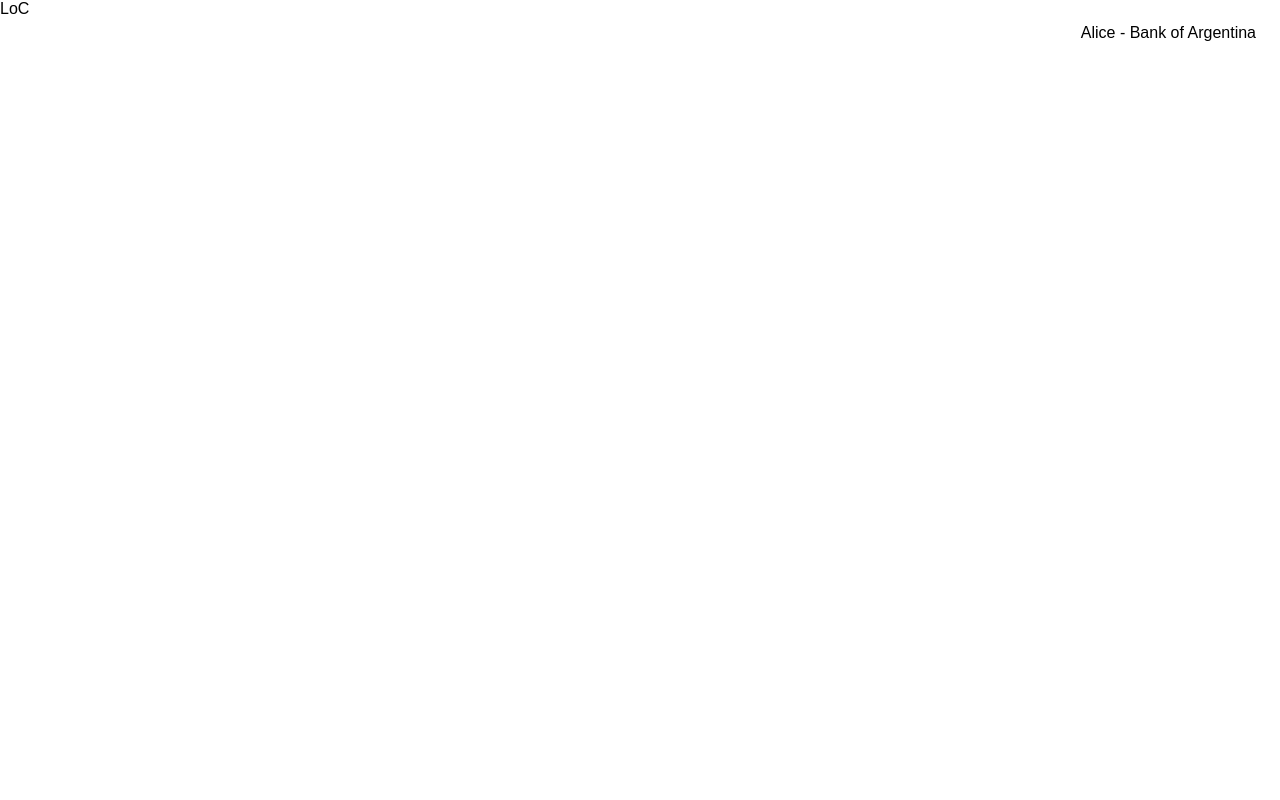
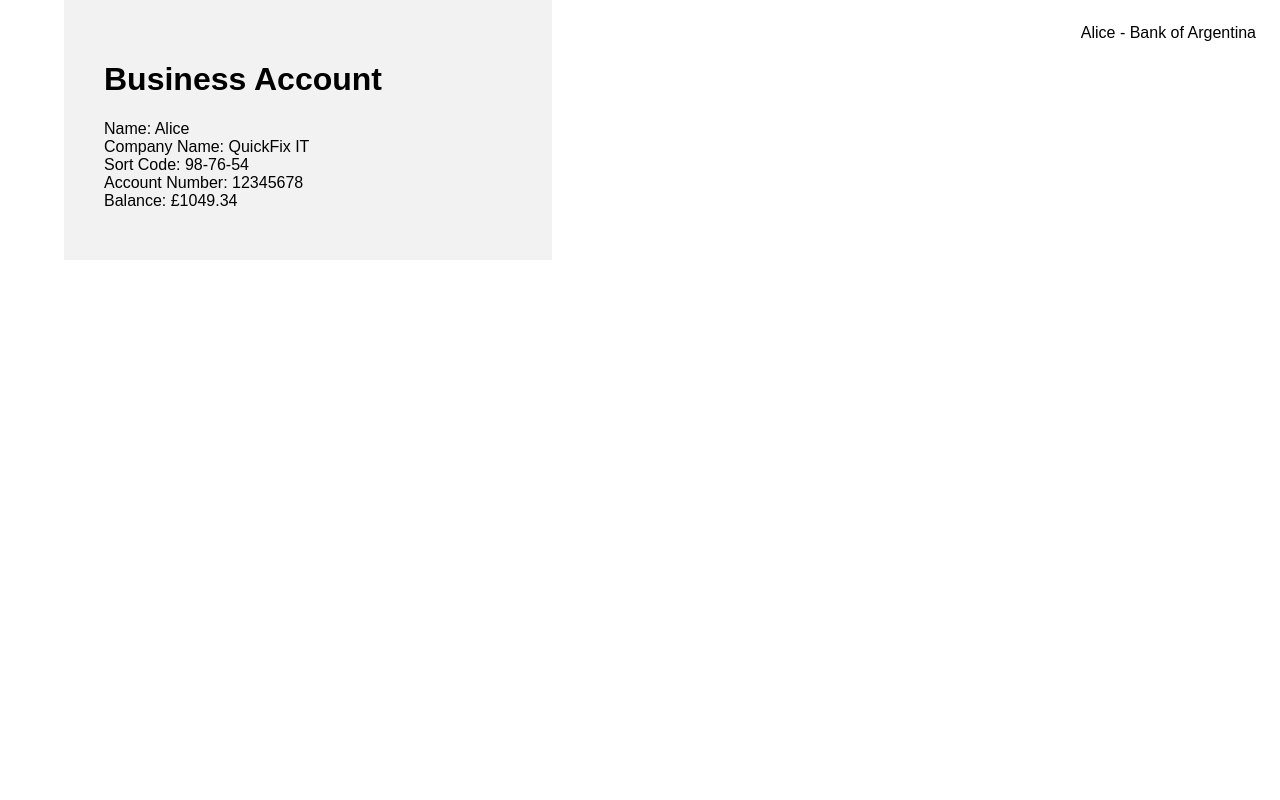
Before and after one commit to nikkkola/loc-app, a React (Create React App) app: page / in a window 1280 px wide. Shown: the top 800 px of the page. Built offline with nearby package versions, Linux system fonts and the light colour scheme.

Commit message:
Slight styling changes to UserDetails to integrate better with Page component

```diff
--- a/src/App.js
+++ b/src/App.js
@@ -16,11 +16,18 @@ class App extends Component {
       "bankName": "Bank of Argentina"
     };
 
+    let aliceHomePageContents = (
+      <UserDetails name={alice.name} companyName={alice.companyName} sortCode = {"98-76-54"} accountNumber = {"12345678"} balance = {"£1049.34"}/>
+    );
+
+    let locPageContents = (
+      <LetterOfCredit />
+    );
+
+
+
     return (
-      <div>
-        <Page currentUser={alice.name} userBank={alice.bankName} contents={<LetterOfCredit />}/>
-        <UserDetails name={"dfghjkl"} companyName={"sdsd"} sortCode = {"ddd"} accountNumber = {"ddd"} balance = {"2222"}/>
-      </div>
+      <Page currentUser={alice.name} userBank={alice.bankName} contents={aliceHomePageContents}/>
     );
   }
 }
--- a/src/components/UserDetails/userdetails.css
+++ b/src/components/UserDetails/userdetails.css
@@ -1,10 +1,11 @@
 .UserDetails {
-  background-color: grey;
-  text-align:left;
-  width:50%;
+  background-color: #f2f2f2;
+  text-align: left;
+  width: 35%;
   padding-left: 40px;
   padding-top: 40px;
   padding-bottom: 50px;
+  margin-left: 5%;
 }
 
 p { margin: 0; }
```
